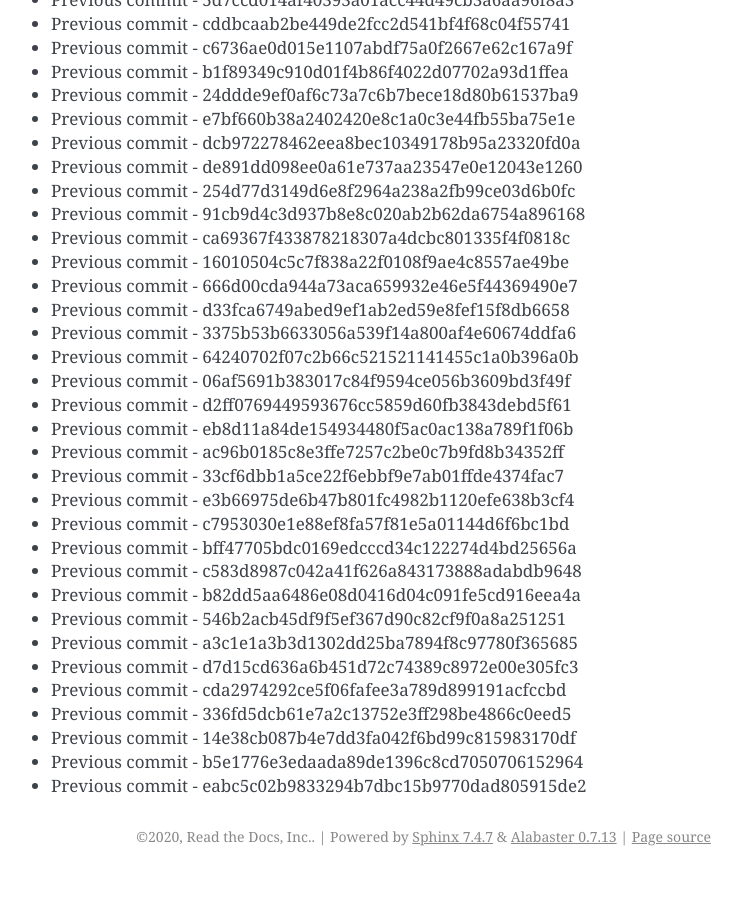
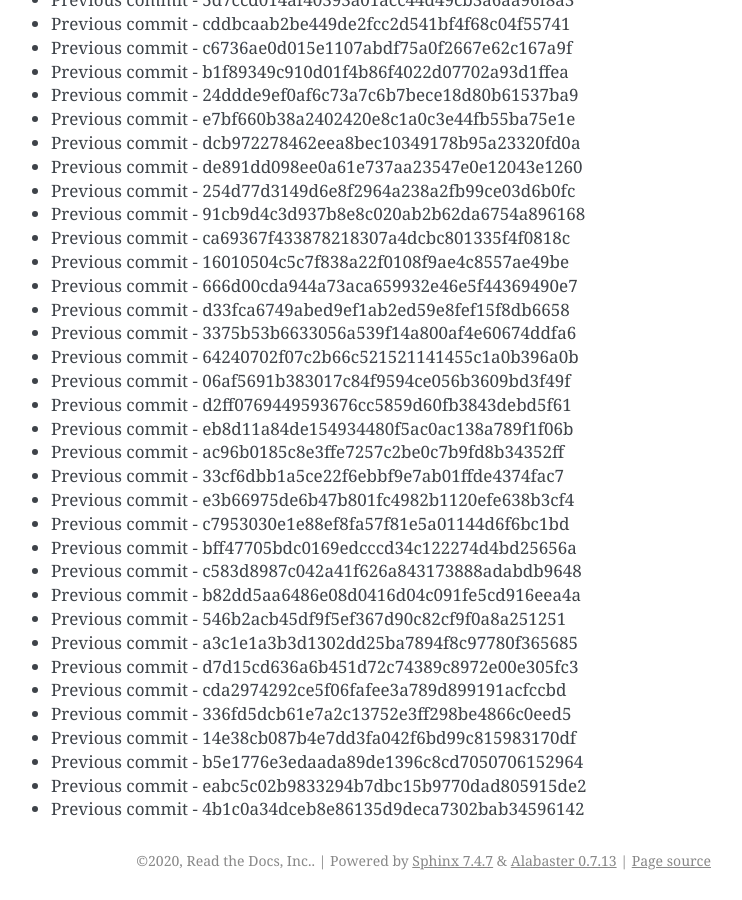
Before and after one commit to readthedocs/rtd-git-stresstest, a Sphinx documentation site: the page built from docs/updates.rst, in a window 1280 px wide and 900 px high, scrolled down 40753 px. Shown: the whole window, without its empty margins (399-1141 px from the left). Built offline with Sphinx 7.4.7, drawn with Linux system fonts in a browser that asks for light colours; before the commit the page ends 41629 px from its top, so only the background shows below that.

Commit message:
Generating commit from previous: 4b1c0a34dceb8e86135d9deca7302bab34596142

```diff
--- a/docs/updates.rst
+++ b/docs/updates.rst
@@ -1744,3 +1744,4 @@ It can be tested for any performance characteristics.
 * Previous commit - 14e38cb087b4e7dd3fa042f6bd99c815983170df
 * Previous commit - b5e1776e3edaada89de1396c8cd7050706152964
 * Previous commit - eabc5c02b9833294b7dbc15b9770dad805915de2
+* Previous commit - 4b1c0a34dceb8e86135d9deca7302bab34596142
```
